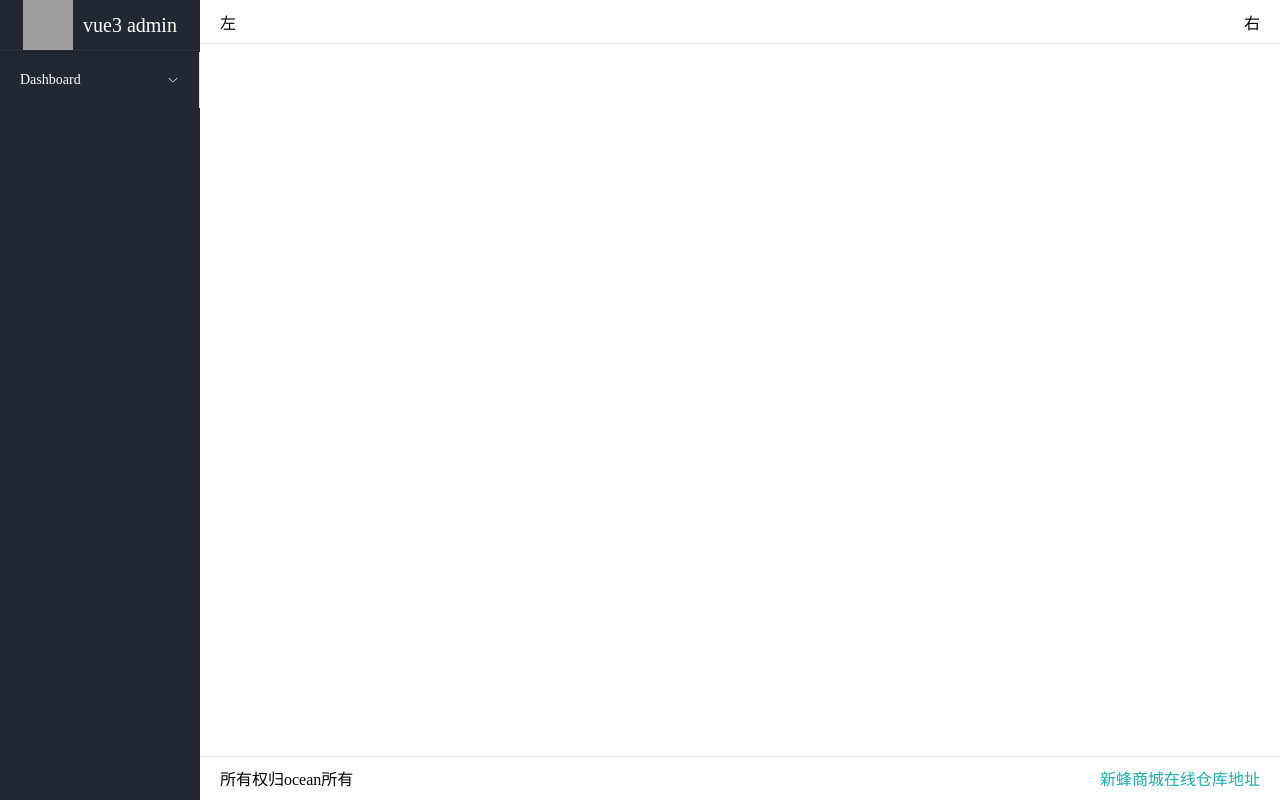
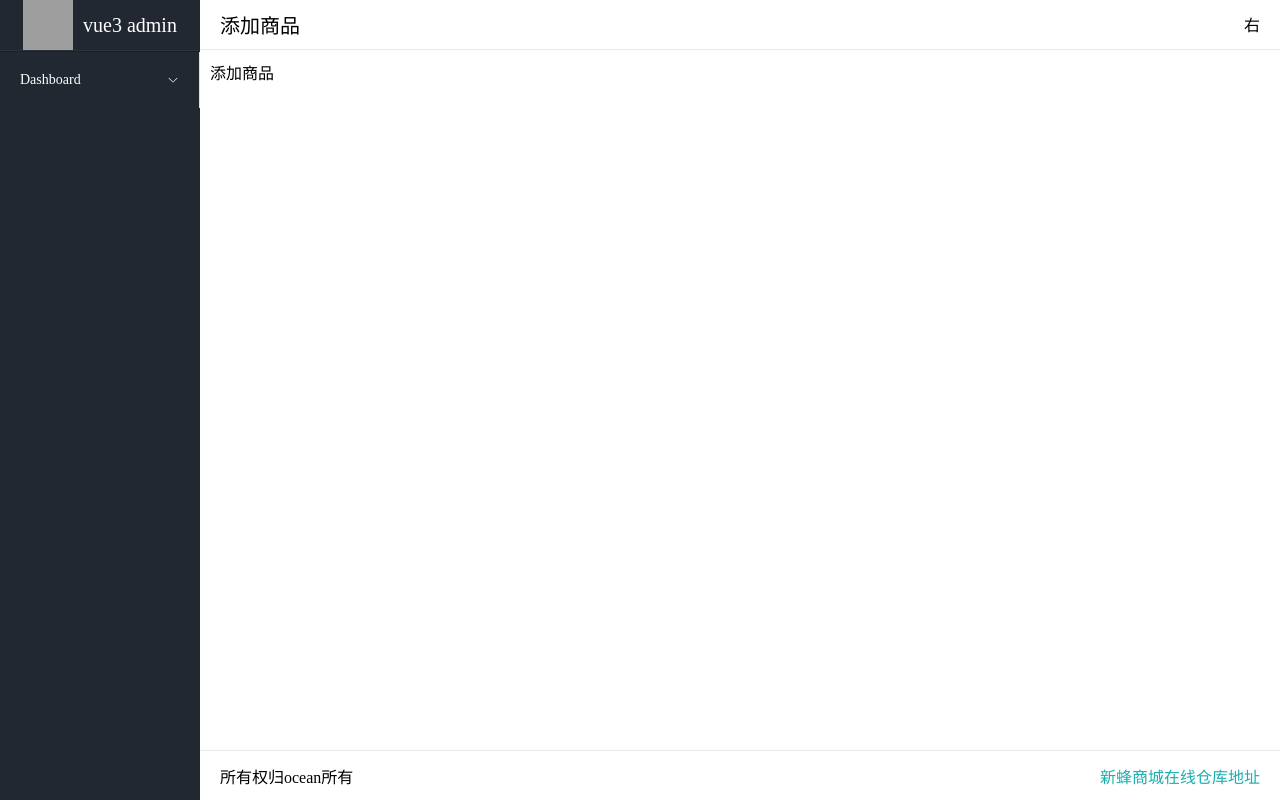
Before and after one commit to ocean520x/newBee, a Vue app: page /#/add in a window 1280 px wide. Built offline with nearby package versions, Linux system fonts and the light colour scheme; grey boxes are pictures that could not be loaded.

Commit message:
feat:实现左右栏目布局（Menu菜单组件）

```diff
--- a/src/App.vue
+++ b/src/App.vue
@@ -21,15 +21,21 @@
             <el-menu-item-group>
               <el-menu-item index="/">
                 <el-icon>
-                  <DataLine />
+                  <Odometer />
                 </el-icon>
                 首页
+              </el-menu-item>
+              <el-menu-item index="/add">
+                <el-icon>
+                  <Plus />
+                </el-icon>
+                添加商品
               </el-menu-item>
             </el-menu-item-group>
           </el-sub-menu>
         </el-menu>
       </el-aside>
-<!-- 右边内容布局-->
+      <!-- 右边内容布局-->
       <el-container class="content">
         <Header/>
         <div class="main">
@@ -43,11 +49,12 @@
 </template>
 
 <script>
-import Header from'@/components/Header.vue'
+import Header from '@/components/Header.vue'
 import Footer from '@/components/Footer.vue'
+import {Odometer,Plus} from '@element-plus/icons-vue'
 export default {
   name: 'App',
-  components:{Header,Footer}
+  components: {Header, Footer,Odometer,Plus}
 }
 </script>
 
@@ -93,14 +100,16 @@ export default {
   border-top: 1px solid hsla(0, 0%, 100%, .05);
   border-bottom: 1px solid rgba(0, 0, 0, .2);
 }
+
 .content {
   display: flex;
   flex-direction: column;
   max-height: 100vh;
   overflow: hidden;
 }
+
 .main {
-  height: 100vh;
+  height: calc(100vh - 100px);
   overflow: auto;
   padding: 10px;
 }
--- a/src/components/Header.vue
+++ b/src/components/Header.vue
@@ -1,14 +1,33 @@
 <template>
   <div class="header">
-    <div class="left">左</div>
+    <div class="left">
+      <span style="font-size:20px">{{ state.name }}</span>
+    </div>
     <div class="right">右</div>
   </div>
 </template>
 
-<script>
-export default {
-name:'Header'
+<script setup>
+
+import {useRouter} from "vue-router";
+import {reactive} from "vue";
+//获取路由实例
+const router = useRouter()
+//声明路由和title对应的键值对
+const pathMap = {
+  index: '首页',
+  add: '添加商品'
 }
+const state = reactive({
+  name: '首页'
+})
+//监听路由变化的方法
+router.afterEach(to => {
+  console.log(to)
+  //to能获取到路由相关信息
+  const {id}=to.query
+  state.name=pathMap[to.name]
+})
 </script>
 
 <style lang="scss" scoped>
--- a/src/router/index.js
+++ b/src/router/index.js
@@ -1,12 +1,19 @@
 import {createRouter, createWebHashHistory} from "vue-router";
 import Index from "../views/Index.vue";
+import AddGood from "@/views/AddGood.vue";
 
 const router=createRouter({
     history:createWebHashHistory(),
     routes:[
         {
             path:'/',
+            name:'index',
             component:Index
+        },
+        {
+            path:'/add',
+            name:'add',
+            component:AddGood
         }
     ]
 })
--- /dev/null
+++ b/src/views/AddGood.vue
@@ -0,0 +1,17 @@
+<template>
+  添加商品
+</template>
+
+<script>
+export default {
+  setup() {
+
+
+    return {}
+  }
+}
+</script>
+
+<style lang="scss" scoped>
+
+</style>
```
